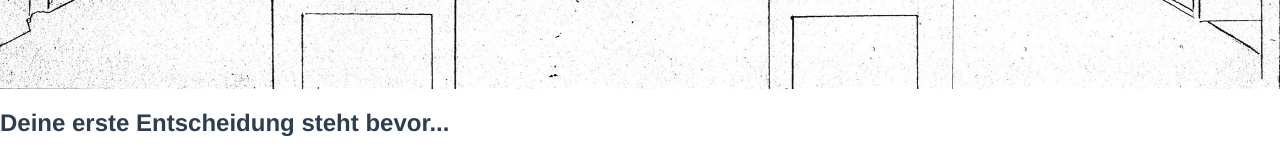
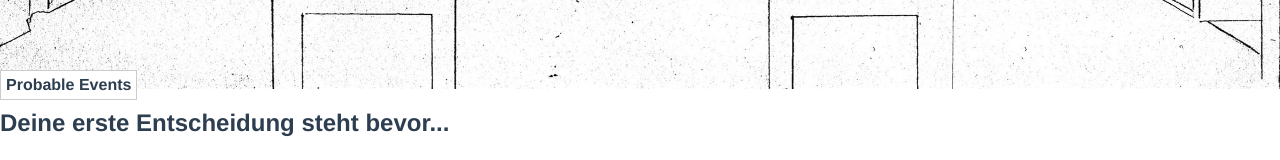
Before and after one commit to neustartklima/ich-kann-klima, a Vue app: page /start in a window 1280 px wide. Shown: the part 703-863 px from the top of the page. Built offline with nearby package versions, Linux system fonts and the light colour scheme.

Commit message:
View prioritized events in dev mode

```diff
--- a/src/EventMachine.ts
+++ b/src/EventMachine.ts
@@ -1,10 +1,12 @@
 import { Store } from "./store"
 import { Event } from "./types"
+
+export type PriorizedEvent = Event & { priority: number }
 
 export default function EventMachine(store: Store, allEvents: Event[], random = Math.random) {
   let timer: unknown // to work with both, NodeJS and browser
 
-  function getPriorizedEvents(): Event[] {
+  function getPriorizedEvents(): PriorizedEvent[] {
     return allEvents
       .map((event) => ({ ...event, priority: event.probability(store) * random() }))
       .filter((event) => event.priority)
@@ -34,6 +36,8 @@ export default function EventMachine(store: Store, allEvents: Event[], random =
     },
 
     initiateEvent,
+
+    getPriorizedEvents,
   }
 }
 
--- a/src/components/GameSetup.vue
+++ b/src/components/GameSetup.vue
@@ -4,12 +4,17 @@ import CurrentIndicators from "../components/CurrentIndicators.vue"
 import SpeechBubble from "./SpeechBubble.vue"
 import PeekInside from "./PeekInside.vue"
 import { Event } from "../types"
+import { useStore } from "../store"
+import { allEvents } from "../events"
+import EventMachine, { PriorizedEvent } from "../EventMachine"
 
 export default defineComponent({
   components: { CurrentIndicators, PeekInside, SpeechBubble },
   data() {
+    const store = useStore()
     return {
       devMode: import.meta.env.DEV || localStorage.getItem("devMode") === "true",
+      eventMachine: EventMachine(store, allEvents),
     }
   },
 
@@ -20,6 +25,10 @@ export default defineComponent({
 
     eventText(): string {
       return this.eventToShow()?.description || ""
+    },
+
+    priorizedEvents(): PriorizedEvent[] {
+      return this.eventMachine.getPriorizedEvents()
     },
   },
 
@@ -47,6 +56,16 @@ export default defineComponent({
   <div class="peek">
     <PeekInside v-if="devMode" />
   </div>
+
+  <div v-if="devMode" class="probabilities">
+    <b>Probable Events</b>
+    <ul v-if="devMode && $store.state.game">
+      <li v-for="event in priorizedEvents" :key="event.id">
+        <span>{{ event.title }}</span>
+        <span>{{ (event.priority * 100).toFixed(2) }}%</span>
+      </li>
+    </ul>
+  </div>
 </template>
 
 <style lang="scss">
@@ -73,4 +92,34 @@ export default defineComponent({
   top: 0;
   right: 0;
 }
+
+.probabilities {
+  position: fixed;
+  top: calc(100% - 1.7rem);
+  background: white;
+  padding: 5px;
+  border: 1px solid #cccccc;
+
+  &:hover {
+    top: auto;
+    bottom: 0;
+  }
+
+  ul {
+    margin: 0;
+    padding: 0;
+    box-sizing: border-box;
+    font-size: 12px;
+
+    li {
+      display: flex;
+      width: 100%;
+      justify-content: space-between;
+
+      span:last-of-type {
+        padding-left: 10px;
+      }
+    }
+  }
+}
 </style>
```
